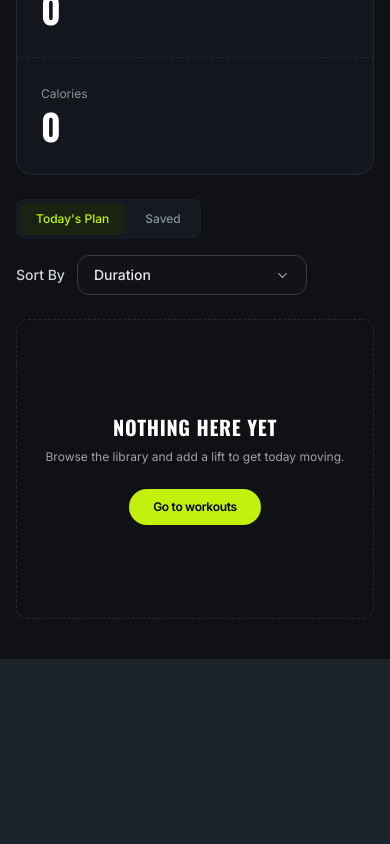
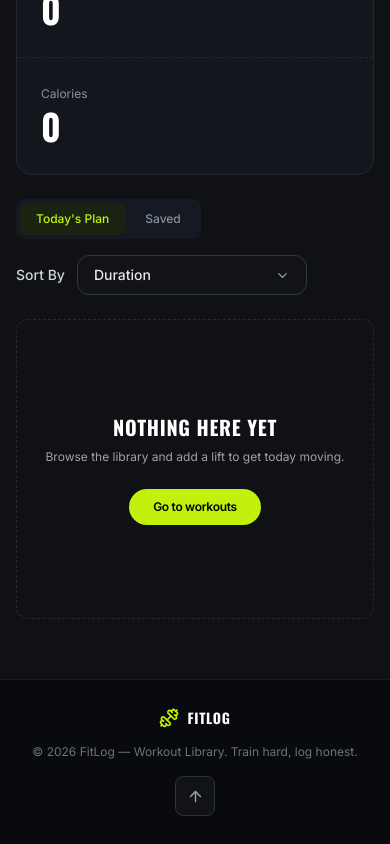
Before and after one commit to foysaliio/fitlog, a Next.js app: page /my-plan in a window 390 px wide. Shown: the part 431-1275 px from the top of the page. Before the commit the page ends 1090 px from the top, so only its background shows below. Built offline with nearby package versions, Linux system fonts and the light colour scheme.

Commit message:
feat: add responsive footer with scroll to top

```diff
--- a/src/app/layout.tsx
+++ b/src/app/layout.tsx
@@ -5,6 +5,7 @@ import "./globals.css";
 import ToasterProvider from "@/components/ToasterProvider";
 import Navbar from "@/components/layout/Navbar";
 import { WorkoutProvider } from "@/context/WorkoutContext";
+import Footer from "@/components/layout/Footer";
 
 const inter = Inter({
   variable: "--font-inter",
@@ -44,6 +45,7 @@ export default function RootLayout({
             <Navbar />
           </Suspense>
           {children}
+          <Footer />
         </WorkoutProvider>
         <ToasterProvider />
       </body>
--- /dev/null
+++ b/src/components/layout/Footer.tsx
@@ -0,0 +1,45 @@
+"use client";
+
+import { ArrowUp, Dumbbell } from "lucide-react";
+import Link from "next/link";
+
+const Footer = () => {
+  const handleScrollToTop = () => {
+    window.scrollTo({
+      top: 0,
+      behavior: "smooth",
+    });
+  };
+
+  return (
+    <footer className="mt-5 border-t border-[#1a1d24] bg-[#090a0d] py-7">
+      <div className="container relative mx-auto flex w-full flex-col items-center gap-4 px-6 text-center sm:flex-row sm:justify-between sm:pr-20 sm:text-left">
+        {/* Brand */}
+        <Link href="/" className="flex items-center justify-center gap-2">
+          <Dumbbell size={20} strokeWidth={2} className="text-fit-accent-alt" />
+
+          <span className="font-display text-sm font-bold tracking-[0.7px] text-white uppercase">
+            FitLog
+          </span>
+        </Link>
+
+        {/* Copyright */}
+        <p className="text-center text-xs font-normal text-[#6b7280] sm:text-right">
+          © 2026 FitLog — Workout Library. Train hard, log honest.
+        </p>
+
+        {/* Scroll To Top */}
+        <button
+          type="button"
+          onClick={handleScrollToTop}
+          aria-label="Scroll to top"
+          className="inline-flex size-10 cursor-pointer items-center justify-center rounded-lg border border-[#2d313b] bg-[#111317] text-fit-muted transition-all  hover:-translate-y-[55%] hover:border-fit-accent-alt hover:bg-[#1a2312] hover:text-fit-accent-alt sm:absolute sm:top-1/2 sm:right-6 sm:-translate-y-1/2"
+        >
+          <ArrowUp size={17} strokeWidth={2} />
+        </button>
+      </div>
+    </footer>
+  );
+};
+
+export default Footer;
```
